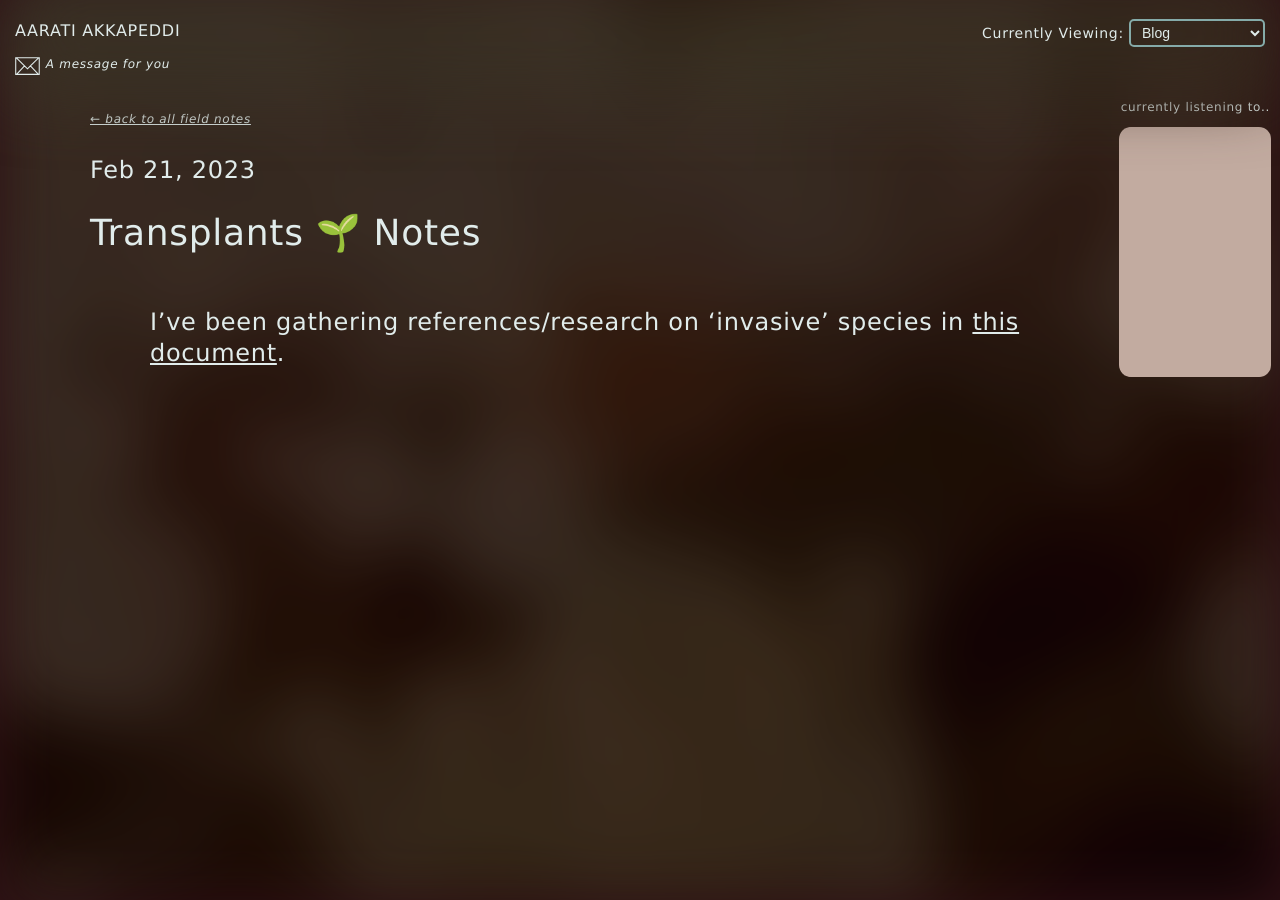
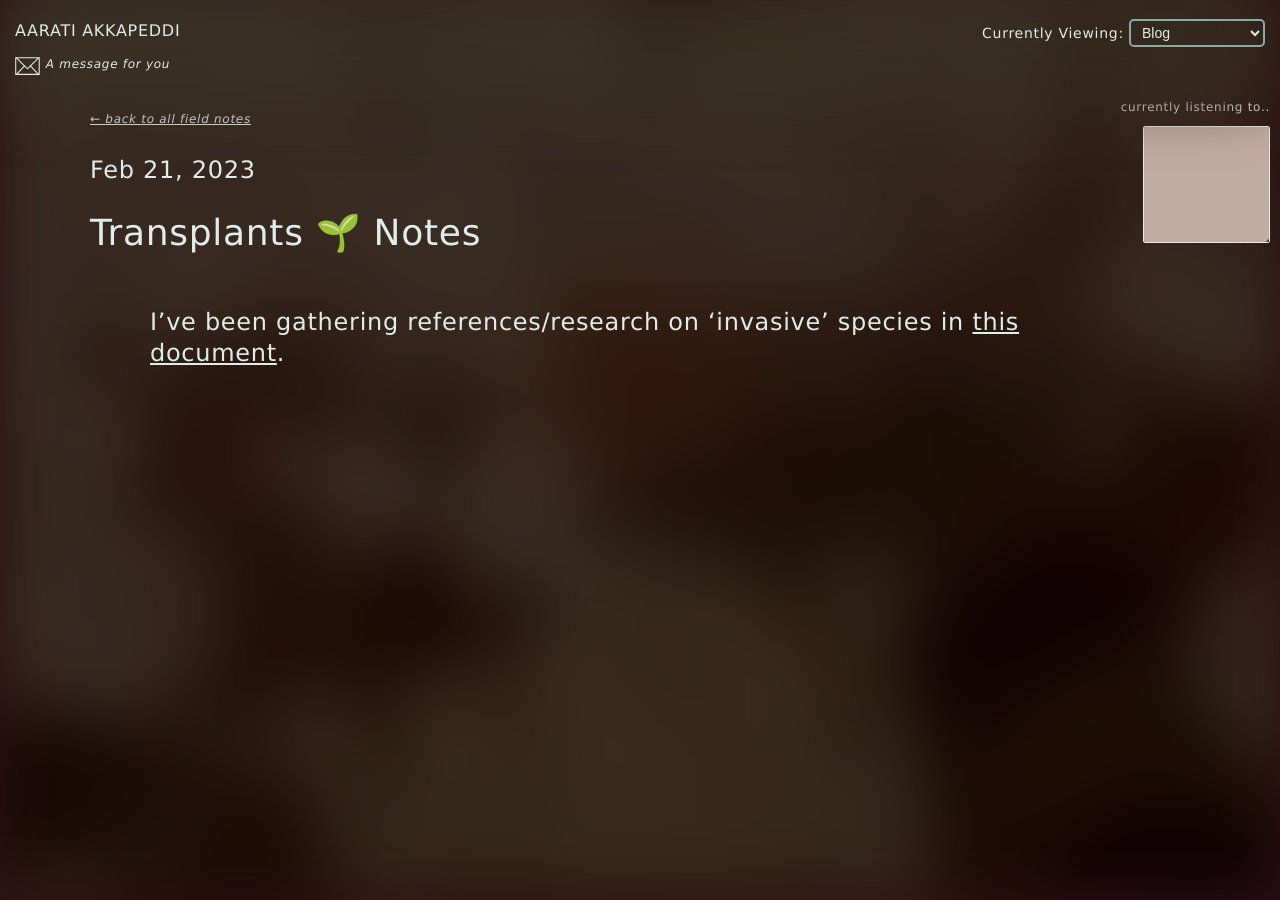
Before and after one commit to AaratiAkkapeddi/blog, a Jekyll site: the page built from _posts/2023-02-21-transplants-research.markdown, in a window 1280 px wide. Built offline with Jekyll 4.4.1, drawn with Linux system fonts in a browser that asks for light colours; grey boxes are pictures that could not be loaded.

Commit message:
fix playlist

```diff
--- a/_layouts/home.html
+++ b/_layouts/home.html
@@ -1,7 +1,7 @@
 ---
 layout: default
 ---
-<div id="playlist"><span>currently listening to..</span><br><iframe allow="encrypted-media" style="border-radius:12px" src="https://open.spotify.com/embed/playlist/022aIiN84VSgW9BNzIQhgJ?utm_source=generator&theme=0" width="100%" height="152" frameBorder="0" allowfullscreen="" allow="autoplay; clipboard-write; encrypted-media; fullscreen; picture-in-picture" loading="lazy"></iframe></div>
+<div id="playlist"><span>currently listening to..</span><br><div><iframe allow="encrypted-media" style="border-radius:12px" src="https://open.spotify.com/embed/playlist/022aIiN84VSgW9BNzIQhgJ?utm_source=generator&theme=0" width="100%" height="152" frameBorder="0" allowfullscreen="" allow="autoplay; clipboard-write; encrypted-media; fullscreen; picture-in-picture" loading="lazy"></iframe></div></div>
 <div class="home">
   {%- if page.title -%}
     <h1 class="page-heading">{{ page.title }}</h1>
--- a/_layouts/post.html
+++ b/_layouts/post.html
@@ -1,7 +1,7 @@
 ---
 layout: default
 ---
-<div id="playlist"><span>currently listening to..</span><br><iframe allow="encrypted-media" style="border-radius:12px" src="https://open.spotify.com/embed/playlist/022aIiN84VSgW9BNzIQhgJ?utm_source=generator&theme=0" width="100%" height="152" frameBorder="0" allowfullscreen="" allow="autoplay; clipboard-write; encrypted-media; fullscreen; picture-in-picture" loading="lazy"></iframe></div>
+<div id="playlist"><span>currently listening to..</span><br><div><iframe allow="encrypted-media" style="border-radius:12px" src="https://open.spotify.com/embed/playlist/022aIiN84VSgW9BNzIQhgJ?utm_source=generator&theme=0" width="100%" height="152" frameBorder="0" allowfullscreen="" allow="autoplay; clipboard-write; encrypted-media; fullscreen; picture-in-picture" loading="lazy"></iframe></div></div>
 <article class="post h-entry" itemscope itemtype="http://schema.org/BlogPosting">
 <a href='{{site.baseurl}}/' class="back-link"> ← back to all field notes</a>
   <header class="post-header">
--- a/_posts/2023-02-22-akin.markdown
+++ b/_posts/2023-02-22-akin.markdown
@@ -8,7 +8,7 @@ thumb_alt: "closeup of mural"
 excerpt: ""
 ---
 
-Last week I went to London for the first time for the closing of A·kin. I gave a couple talks at [Goldsmiths](https://www.instagram.com/digital_arts_computing/) & [LCC](https://www.arts.ac.uk/colleges/london-college-of-communication), a talk & conversation with [Joanna Zylinska](http://www.joannazylinska.net/) (!) at [The Photographers' Gallery](https://thephotographersgallery.org.uk/whats-on/akin-aarati-akkapeddi), and a workshop at [Somerset House](https://www.somersethouse.org.uk/whats-on/click-and-collect-show-me-your-dataset). As you can imagine, I feel extremely privileged and grateful. I think I met more people in London in one week than I have in the past 6 months in New York (maybe that just means I need to leave my apartment more). Everyone I met was lovely. I'm espsecially thankful to The Photographers' Gallery for organizing my trip.
+Last week I went to London for the first time for the closing of A·kin. I gave a couple talks at [Goldsmiths](https://www.instagram.com/digital_arts_computing/) & [LCC](https://www.arts.ac.uk/colleges/london-college-of-communication), a talk & conversation with [Joanna Zylinska](http://www.joannazylinska.net/) (!) at [The Photographers' Gallery](https://thephotographersgallery.org.uk/whats-on/akin-aarati-akkapeddi), and a workshop at [Somerset House](https://www.somersethouse.org.uk/whats-on/click-and-collect-show-me-your-dataset). As you can imagine, I feel extremely privileged and grateful. I think I met more people in London in one week than I have in the past 6 months in New York (maybe that just means I need to leave my apartment more). Everyone I met was lovely. I'm especially thankful to The Photographers' Gallery for organizing my trip.
 
 Below are documentation images of the exhibition:
 
--- a/assets/main.scss
+++ b/assets/main.scss
@@ -17,9 +17,24 @@ $background-color_2: transparent;
 #playlist span{
 	padding:10px;
 }
+#playlist > div{
+	width:125px;
+	height:115px;
+	margin-right:10px;
+	display: inline-block;
+	overflow:hidden;
+	position: relative;
+    border-radius: 2px;
+	-webkit-border-radius: 2px;
+    border: 1px solid;
+    margin-top: 10px;
+}
 #playlist iframe{
+	position:absolute;
+	right:-10px;
+	top:-20px;
 	transform-origin: center;
-	transform:rotate(-90deg) translateX(-60px) translateY(40px);
+	transform:scale(0.8) translateX(20px);
 	filter: sepia(0.5) hue-rotate(-25deg) !important;
 	width: 250px;
 }
```
